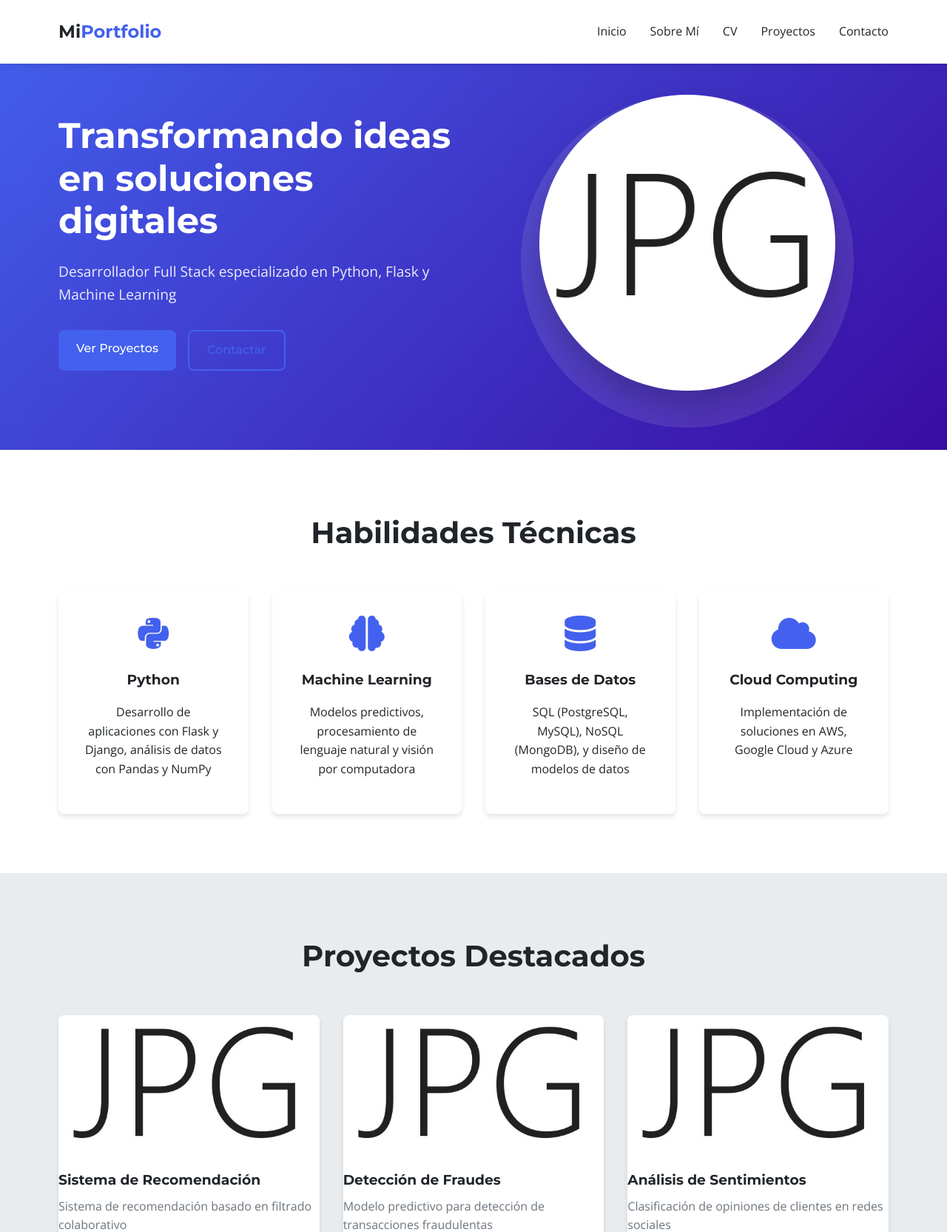
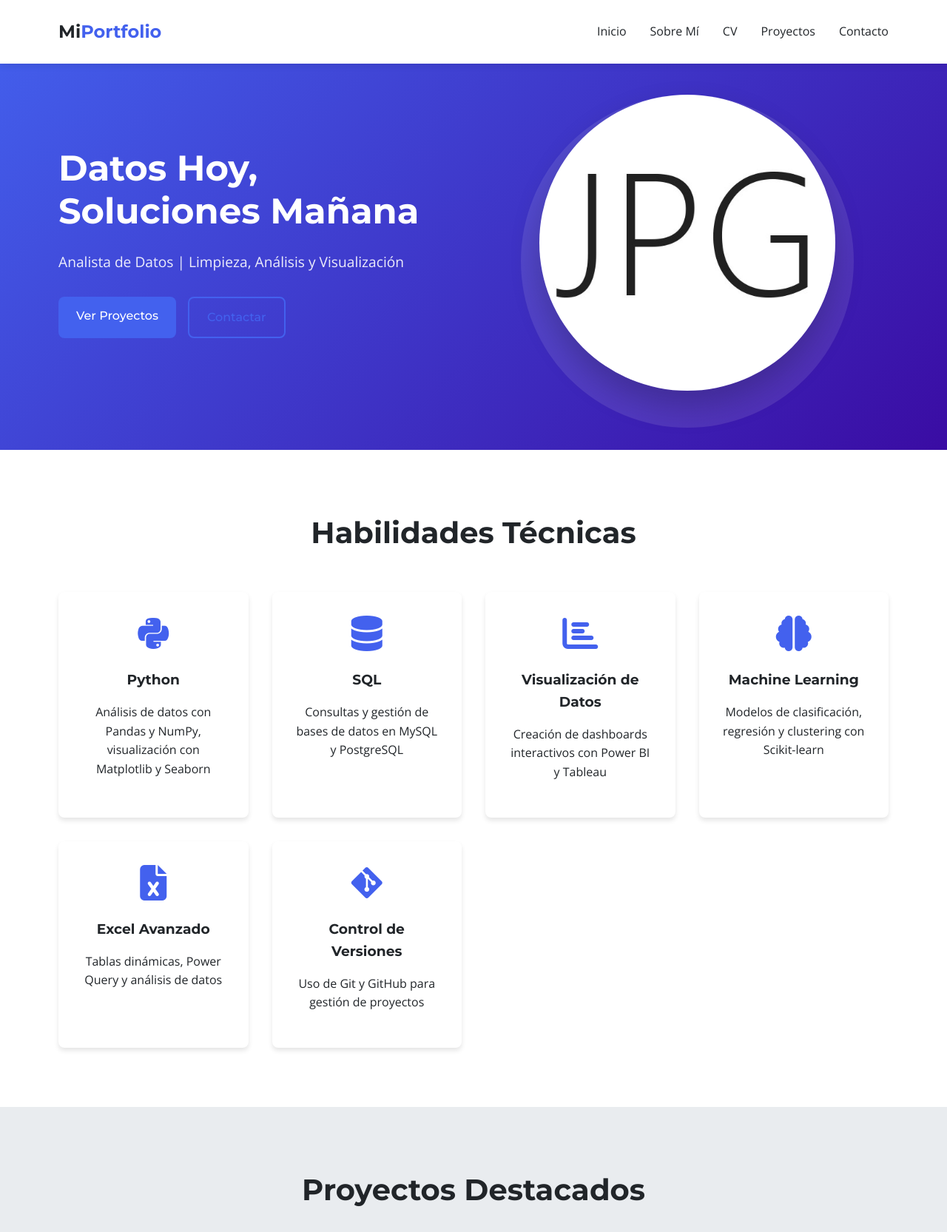
Before and after one commit to mvalejandro21/mi_portfolio, a Flask app: page / in a window 1280 px wide. Shown: the top 1665 px of the page at 74% size. Run offline with Flask 3, Linux system fonts and the light colour scheme.

Commit message:
Rewrite2

```diff
--- a/templates/base.html
+++ b/templates/base.html
@@ -3,7 +3,7 @@
 <head>
     <meta charset="UTF-8">
     <meta name="viewport" content="width=device-width, initial-scale=1.0">
-    <title>Mi Portfolio - {{ title if title else 'Desarrollador' }}</title>
+    <title>Alejandro Muñoz Valenzuela's Portfolio - {{ title if title else 'Analista de Datos' }}</title>
     <link rel="stylesheet" href="{{ url_for('static', filename='css/style.css') }}">
     <link href="https://fonts.googleapis.com/css2?family=Montserrat:wght@400;500;600;700&family=Open+Sans:wght@300;400;600&display=swap" rel="stylesheet">
     <link rel="stylesheet" href="https://cdnjs.cloudflare.com/ajax/libs/font-awesome/6.4.0/css/all.min.css">
--- a/templates/cv.html
+++ b/templates/cv.html
@@ -15,7 +15,7 @@
 
             <div class="cv-content">
                 <div class="cv-section">
-                    <h2>Experiencia Profesional</h2>
+                    <h2>Experienci Profesional</h2>
                     <div class="cv-item">
                         <h3>Data Scientist</h3>
                         <h4>TechSolutions Inc. | 2021 - Presente</h4>
--- a/templates/index.html
+++ b/templates/index.html
@@ -4,8 +4,8 @@
 <section class="hero">
     <div class="container">
         <div class="hero-content">
-            <h1>Transformando ideas en soluciones digitales</h1>
-            <p>Desarrollador Full Stack especializado en Python, Flask y Machine Learning</p>
+            <h1>Datos Hoy, Soluciones Mañana</h1>
+            <p>Analista de Datos | Limpieza, Análisis y Visualización</p>
             <div class="hero-btns">
                 <a href="{{ url_for('projects_page') }}" class="btn">Ver Proyectos</a>
                 <a href="{{ url_for('contact') }}" class="btn secondary">Contactar</a>
@@ -22,29 +22,53 @@
     <div class="container">
         <h2>Habilidades Técnicas</h2>
         <div class="skills-grid">
+
+            <!-- Python -->
             <div class="skill-card">
                 <i class="fab fa-python"></i>
                 <h3>Python</h3>
-                <p>Desarrollo de aplicaciones con Flask y Django, análisis de datos con Pandas y NumPy</p>
+                <p>Análisis de datos con Pandas y NumPy, visualización con Matplotlib y Seaborn</p>
             </div>
+
+            <!-- SQL -->
+            <div class="skill-card">
+                <i class="fas fa-database"></i>
+                <h3>SQL</h3>
+                <p>Consultas y gestión de bases de datos en MySQL y PostgreSQL</p>
+            </div>
+
+            <!-- Visualización -->
+            <div class="skill-card">
+                <i class="fas fa-chart-bar"></i>
+                <h3>Visualización de Datos</h3>
+                <p>Creación de dashboards interactivos con Power BI y Tableau</p>
+            </div>
+
+            <!-- Machine Learning -->
             <div class="skill-card">
                 <i class="fas fa-brain"></i>
                 <h3>Machine Learning</h3>
-                <p>Modelos predictivos, procesamiento de lenguaje natural y visión por computadora</p>
+                <p>Modelos de clasificación, regresión y clustering con Scikit-learn</p>
             </div>
+
+            <!-- Excel -->
             <div class="skill-card">
-                <i class="fas fa-database"></i>
-                <h3>Bases de Datos</h3>
-                <p>SQL (PostgreSQL, MySQL), NoSQL (MongoDB), y diseño de modelos de datos</p>
+                <i class="fas fa-file-excel"></i>
+                <h3>Excel Avanzado</h3>
+                <p>Tablas dinámicas, Power Query y análisis de datos</p>
             </div>
+
+            <!-- Git y Control de Versiones -->
             <div class="skill-card">
-                <i class="fas fa-cloud"></i>
-                <h3>Cloud Computing</h3>
-                <p>Implementación de soluciones en AWS, Google Cloud y Azure</p>
+                <i class="fab fa-git-alt"></i>
+                <h3>Control de Versiones</h3>
+                <p>Uso de Git y GitHub para gestión de proyectos</p>
             </div>
+
         </div>
     </div>
 </section>
+
 
 <section class="featured-projects">
     <div class="container">
```
Also changed, not shown: templates/about.html (+18 -11 lines), templates/contact.html (+5 -6 lines).
